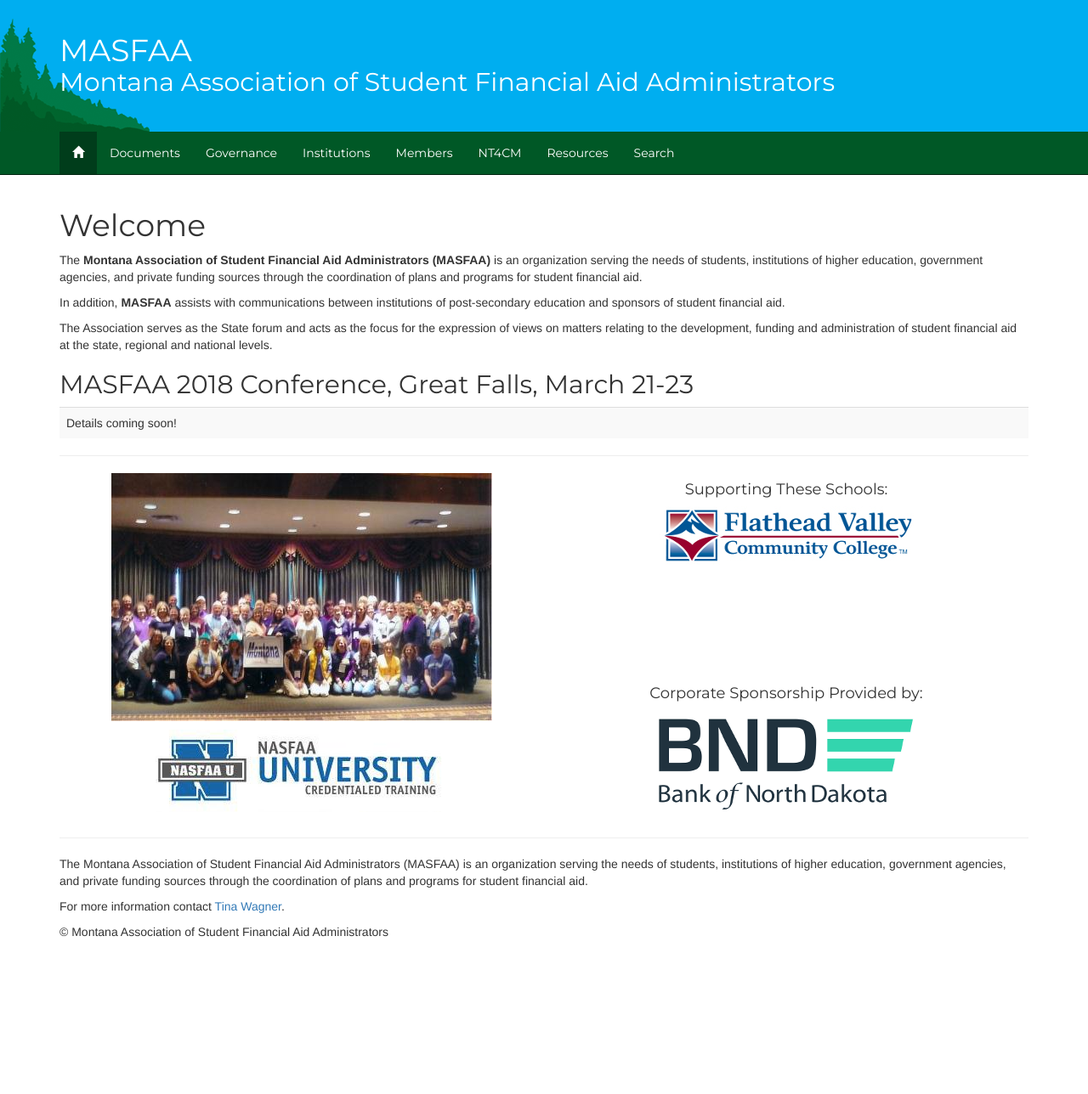
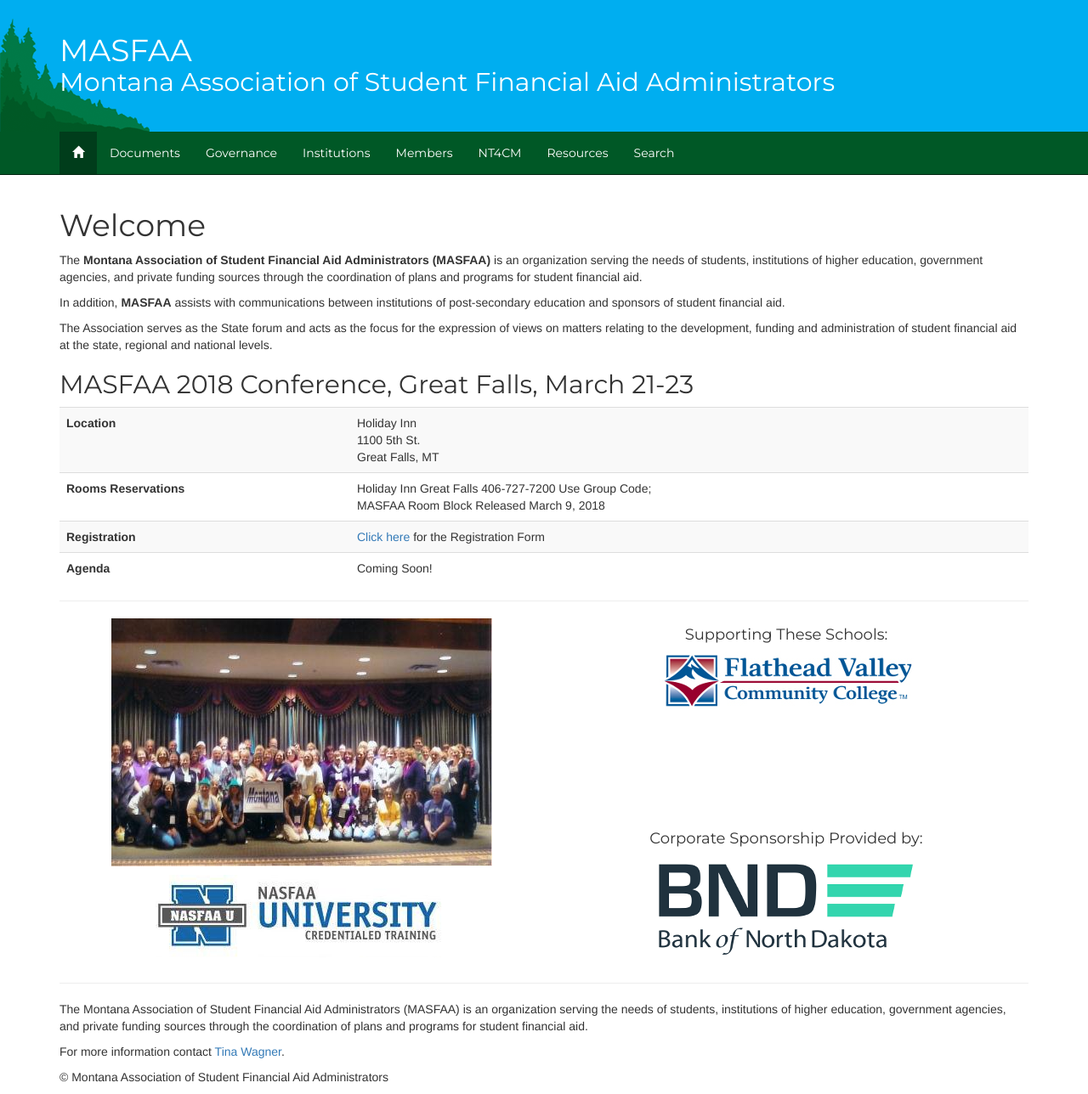
Before and after one commit to mhellwinkel/www.masfaaonline.org, a Jekyll site: the page built from index.md, in a window 1280 px wide. Shown: the whole page at 85% size. Built offline with Jekyll 4.4.1, drawn with Linux system fonts in a browser that asks for light colours; before the commit the page ends 1117 px from its top, so only the background shows below that.

Commit message:
updates from Tina....(3 separate emails)

```diff
--- a/_data/members.csv
+++ b/_data/members.csv
@@ -61,7 +61,6 @@
 Sarah Wade,(406) 243-5621,The University of Montana - Missoula,2012
 Sophie Haugsjaa,(406) 243-5687,The University of Montana - Missoula,2009
 Theresa Brown-Fritz,(406) 243-7910,The University of Montana - Missoula,2008
-Arlene Williams,(406) 683-7893,The University of Montana - Western,1993
 Candi Richardson,(406) 683-7516,The University of Montana - Western,2010
 Jennifer Fox,(406) 683-7515,The University of Montana - Western,2011
 Emily Linn,(406) 791-5235,University of Providence,2014
@@ -80,3 +79,6 @@
 Ashlee Dyk,(406) 994-2845,Montana State University - Bozeman,2016
 Elena Turner,(406) 994-6476,Montana State University - Bozeman,2016
 Ciel Senechal,(562) 826-7636,College Ave Student Loans,2018
+Mariah Schilt,(406) 657-1798,Montana State University - Billings,2018
+Megan Blanco,(406) 657-2188,Montana State University - Billings,2018
+Louise Driver,(406) 683-7893,The University of Montana - Western,2017
--- a/_layouts/home.html
+++ b/_layouts/home.html
@@ -48,7 +48,12 @@
       <div class="row">
         <div class="col-md-12 text-center">
           <h4>Corporate Sponsorship Provided by:</h4>
-          <img class="img-responsive center-block" src="/images/rotate/bank_of_north_dakota.png" alt="Bank of North Dakota"/>
+          <div class="carousel slide" data-ride="carousel" data-interval="2000">
+            <div class="carousel-inner" role="listbox">
+              <div class="item active"><img class="img-responsive center-block" src="/images/rotate/bank_of_north_dakota.png" alt="Bank of North Dakota"/></div>
+              <div class="item"><img class="img-responsive center-block" src="/images/rotate/Inceptia_logo.jpg" alt="Bank of North Dakota"/></div>
+            </div>
+          </div>
         </div>
       </div>
     </div>
--- a/index.md
+++ b/index.md
@@ -11,6 +11,10 @@
 
 ## MASFAA 2018 Conference, Great Falls, March 21-23
 
-| Details coming soon! |
+
+| **Location** | Holiday Inn <br/> 1100 5th St. <br/> Great Falls, MT |
+| **Rooms Reservations** | Holiday Inn Great Falls 406-727-7200 Use Group Code; <br/> MASFAA Room Block Released March 9, 2018 |
+| **Registration** | [Click here](documents/downloads/MASFAA-2018-Conference-Registration.pdf) for the Registration Form |
+| **Agenda**| Coming Soon! |
 
 ---
```
Also changed, not shown: images/rotate/Inceptia_logo.jpg (added), 4 other files.
